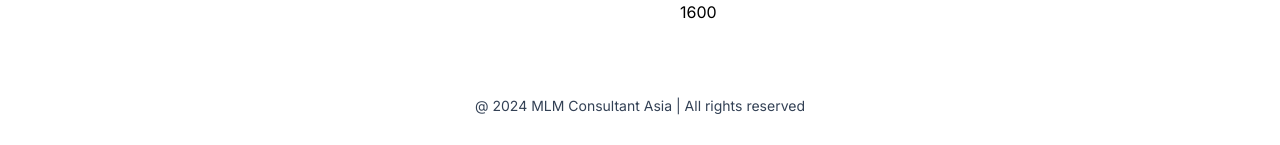
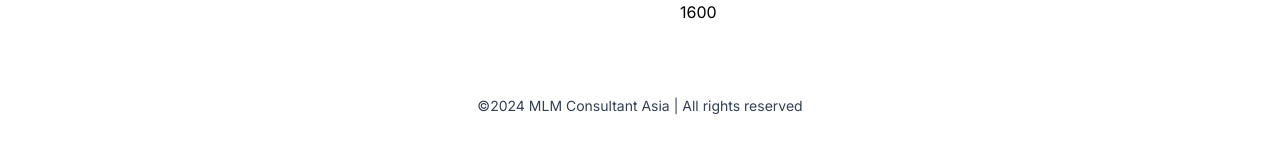
Before and after one commit to shubh0316/websitesbs, a Next.js app: page /CoperateServices in a window 1280 px wide. Shown: the part 1214-1359 px from the top of the page. Built offline with nearby package versions, Linux system fonts and the light colour scheme.

Commit message:
all-done

```diff
--- a/app/footer.tsx
+++ b/app/footer.tsx
@@ -83,7 +83,7 @@ const Footer: FC = () => {
 
 
        </div>
-       <div className="text-left md:text-center md:p-8 text-slate-700 text-sm ">@ 2024 MLM Consultant Asia | All rights reserved </div>
+       <div className="text-center md:text-center md:p-8 text-slate-700 text-sm ">©2024 MLM Consultant Asia | All rights reserved</div>
       </div>
     </footer>
   );
```
